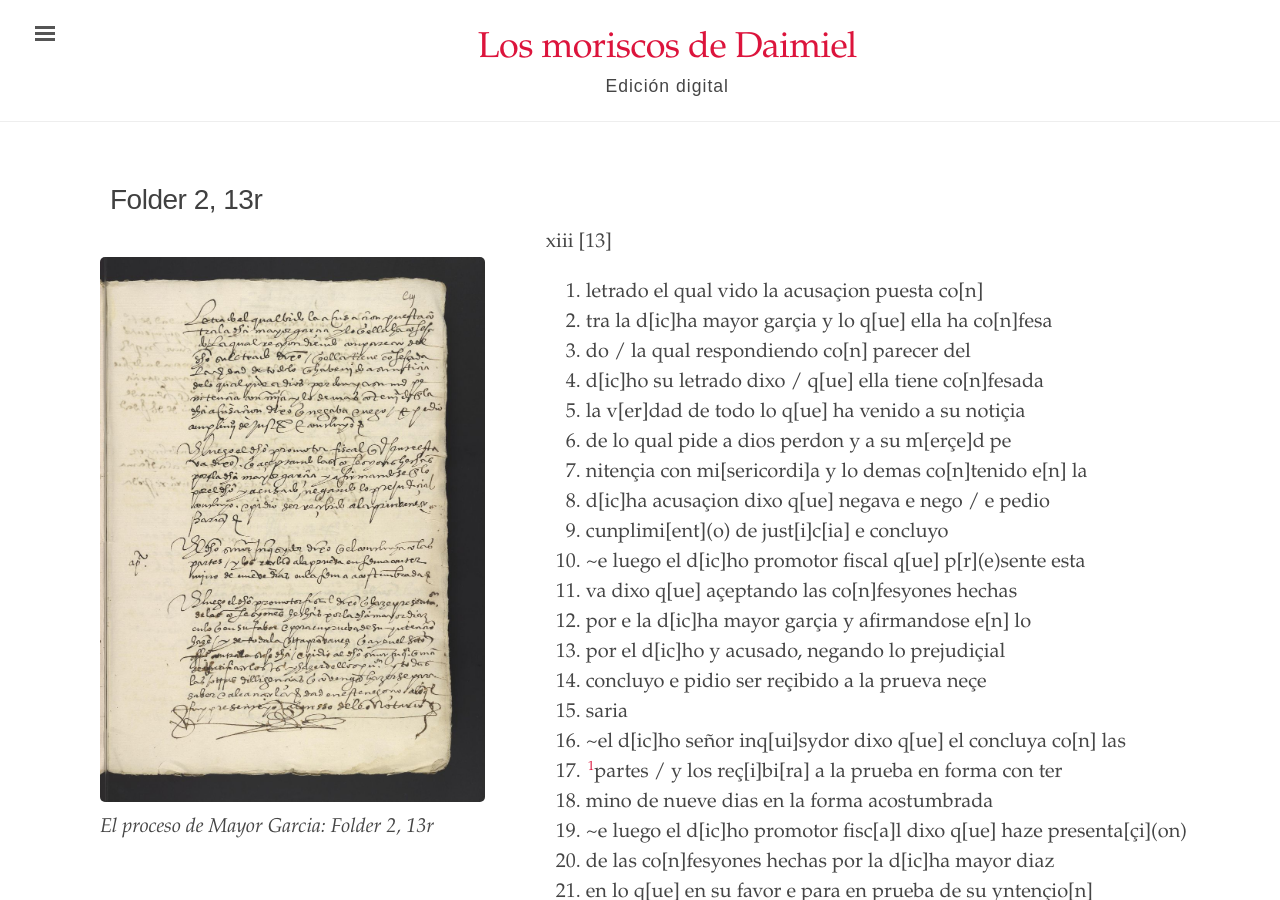
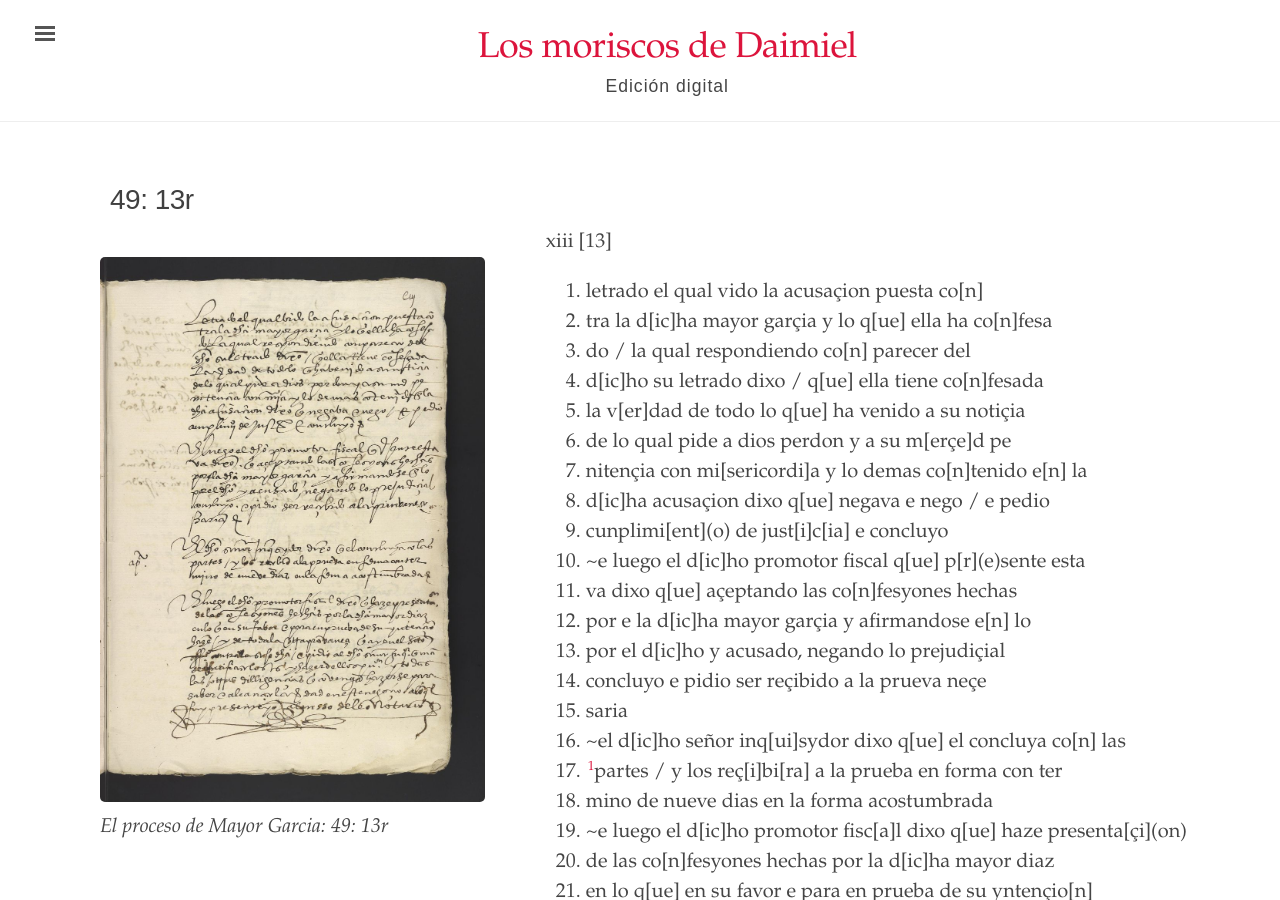
Before and after one commit to digbmc/moriscos-daimel, a Jekyll site: the page built from _texts/folder-2-13r.md, in a window 1280 px wide and 900 px high. Built offline with Jekyll 4.4.1, drawn with Linux system fonts in a browser that asks for light colours.

Commit message:
Update folder-2-13r.md

```diff
--- a/_texts/folder-2-13r.md
+++ b/_texts/folder-2-13r.md
@@ -1,6 +1,6 @@
 ---
 layout: manuscrito
-title: Folder 2, 13r
+title: "49: 13r"
 image: /assets/images/Folder_2_13r.jpg
 body_class: wide-page
 order: 25
```
